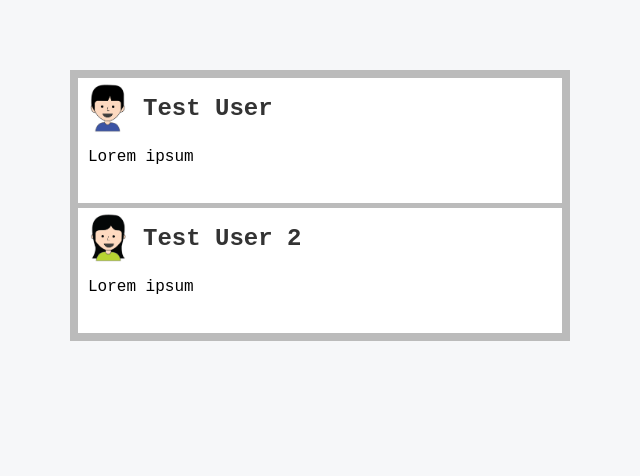
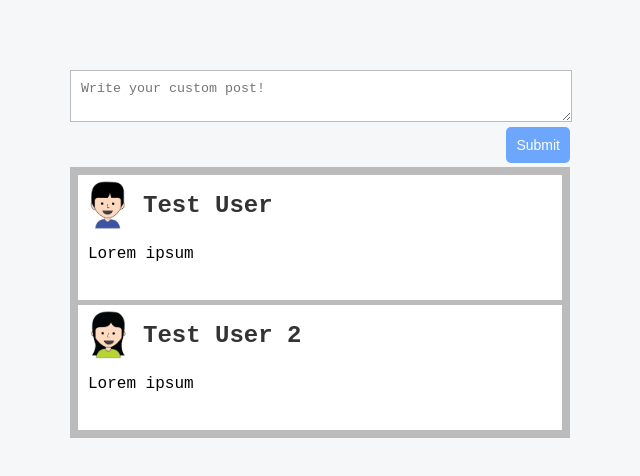
Before and after one commit to bbj/b-fullstack-react-graphbook, a React app: page / in a window 1280 px wide. Shown: the whole page, without its empty margins (320-960 px from the left). Built offline with nearby package versions, Linux system fonts and the light colour scheme.

Commit message:
Chap1 / Event handling and state updates with React

```diff
--- a/assets/css/style.css
+++ b/assets/css/style.css
@@ -41,3 +41,21 @@ p {
   padding: 5px;
   min-height: 50px;
 }
+
+form {
+  padding-bottom: 20px;
+}
+form textarea {
+  width: calc(100% - 20px);
+  padding: 10px;
+  border-color: #bbb;
+}
+form [type="submit"] {
+  border: none;
+  background-color: #6ca6fd;
+  color: #fff;
+  padding: 10px;
+  border-radius: 5px;
+  font-size: 14px;
+  float: right;
+}
--- a/src/client/App.js
+++ b/src/client/App.js
@@ -6,9 +6,36 @@ const App = () => {
   //initiate the state variable 'posts', and its setter function using useState() hook
   //setPosts(somePosts) => state change detected => React re-render App component
   const [posts, setPosts] = useState(initialPosts);
+  const [postContent, setPostContent] = useState('');
+
+  const handleSubmit = (event) => {
+    //stop web browser to actually submit the form and reload the page
+    event.preventDefault();
+    const newPost = {
+      id: posts.length + 1, //used for <div key={post.id} className="post">
+      text: postContent,
+      user: {
+        avatar: '/uploads/avatar1.png',
+        username: 'Fake User'
+      }
+    };
+    //update the "posts" state, merging newPost with current posts
+    //destructured assignment of posts array into new array
+    setPosts([newPost, ...posts]);
+    //clear state: update the "postContent" state
+    setPostContent('');
+  };
 
   return (
     <div className="container">
+      <div className="postForm">
+        <form onSubmit={handleSubmit}>
+          <textarea value={postContent} onChange={(e) =>
+            setPostContent(e.target.value)}
+            placeholder="Write your custom post!" />
+          <input type="submit" value="Submit" />
+        </form>
+      </div>
       <div className="feed">
         {initialPosts.map((post, i) =>
           <div key={post.id} className="post">
```
